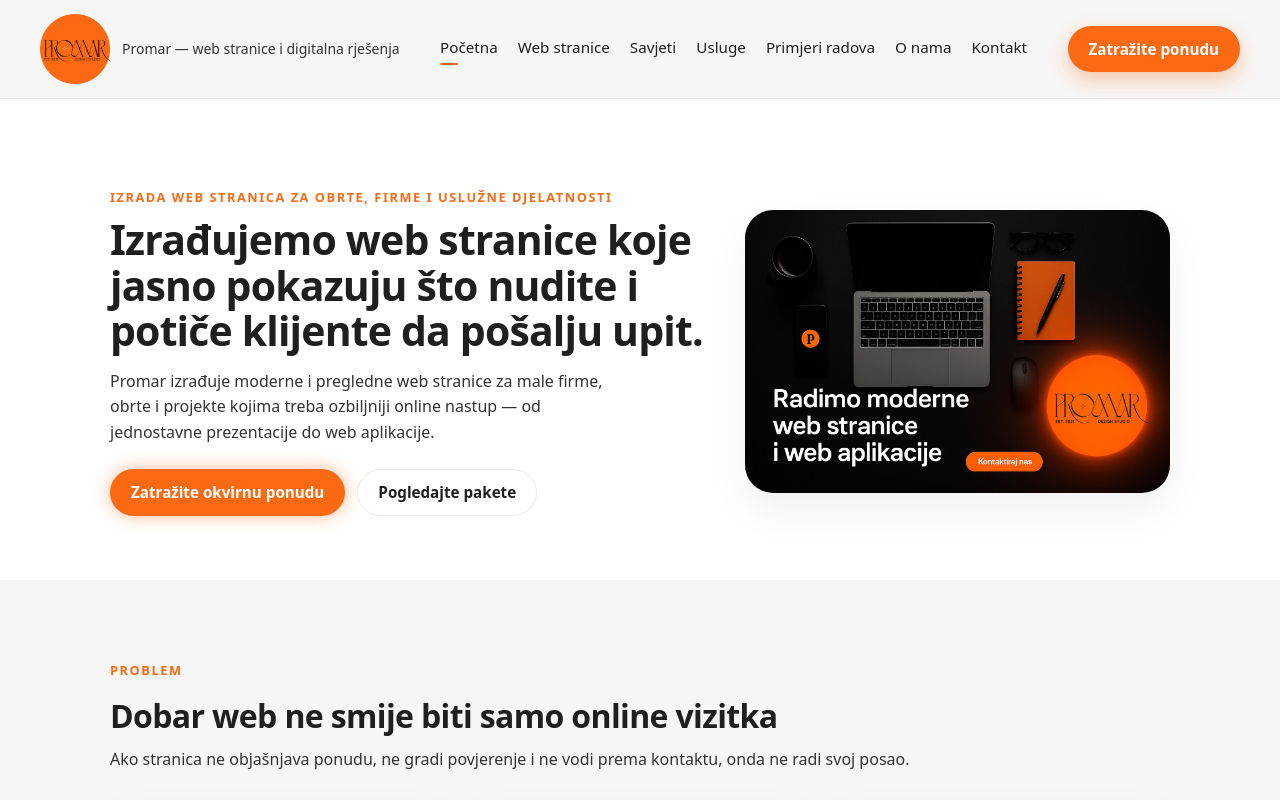
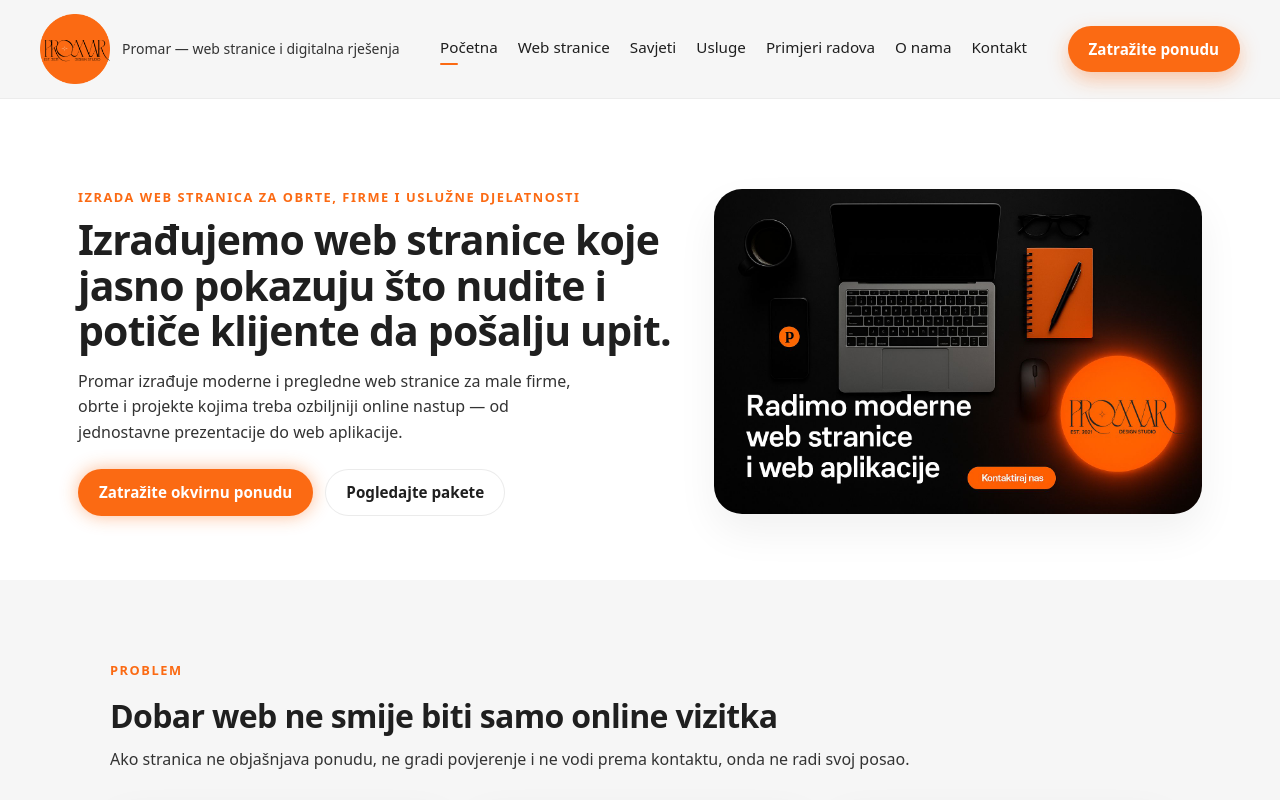
Before and after one commit to Ren0g/promar, a Next.js app: page / in a window 1280 px wide. Shown: the top 800 px of the page. Built offline with nearby package versions, Linux system fonts and the light colour scheme.

Commit message:
Povećaj glavnu sliku na naslovnici Promara

```diff
--- a/app/globals.css
+++ b/app/globals.css
@@ -248,10 +248,10 @@ p {
 
 .hero-inner {
   display: grid;
-  grid-template-columns: minmax(0, 1.4fr) minmax(0, 1fr);
+  grid-template-columns: minmax(0, 1.22fr) minmax(0, 1fr);
   gap: 40px;
   align-items: center;
-  max-width: 1100px;
+  max-width: 1164px;
   margin: 0 auto;
 }
 
```
